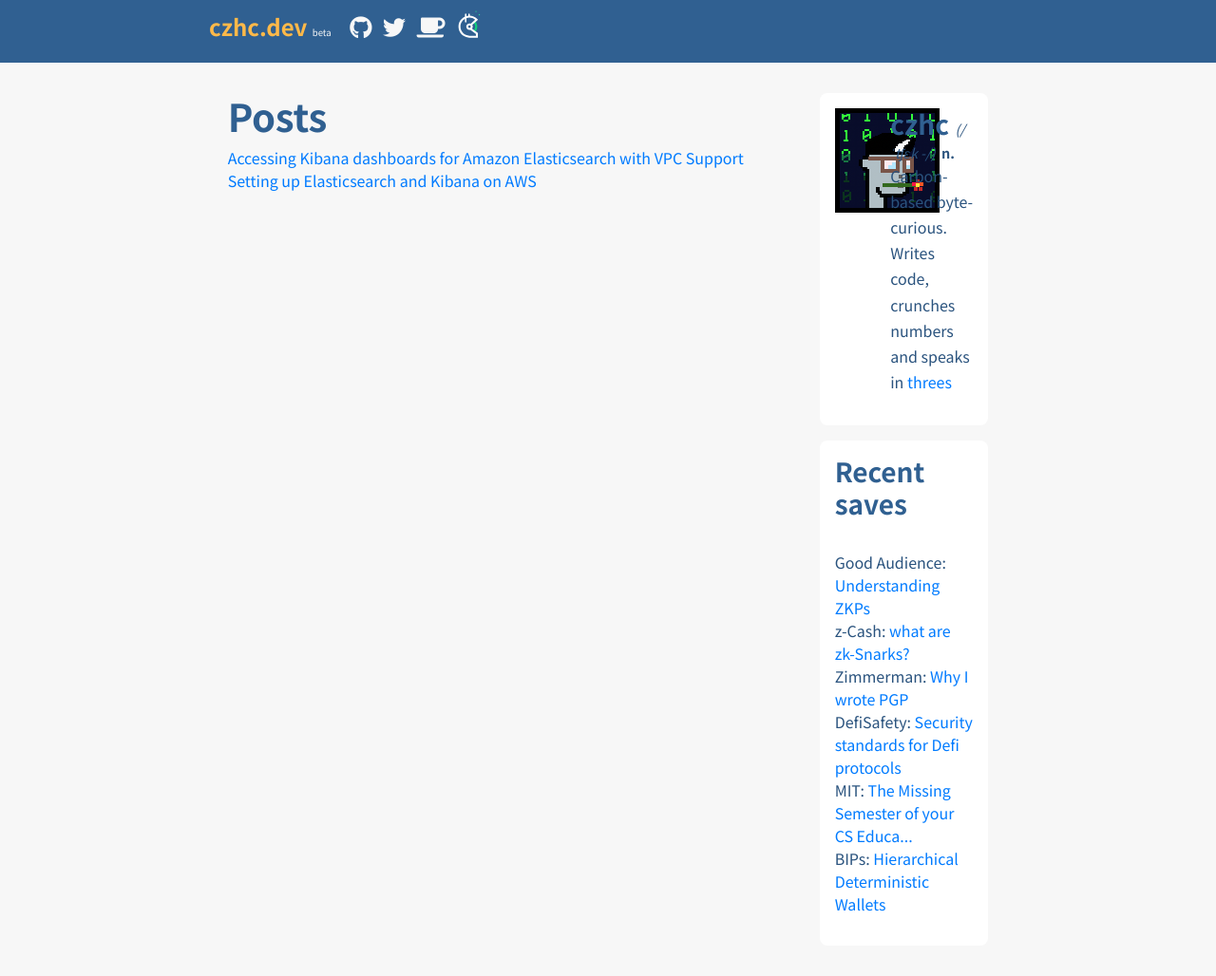
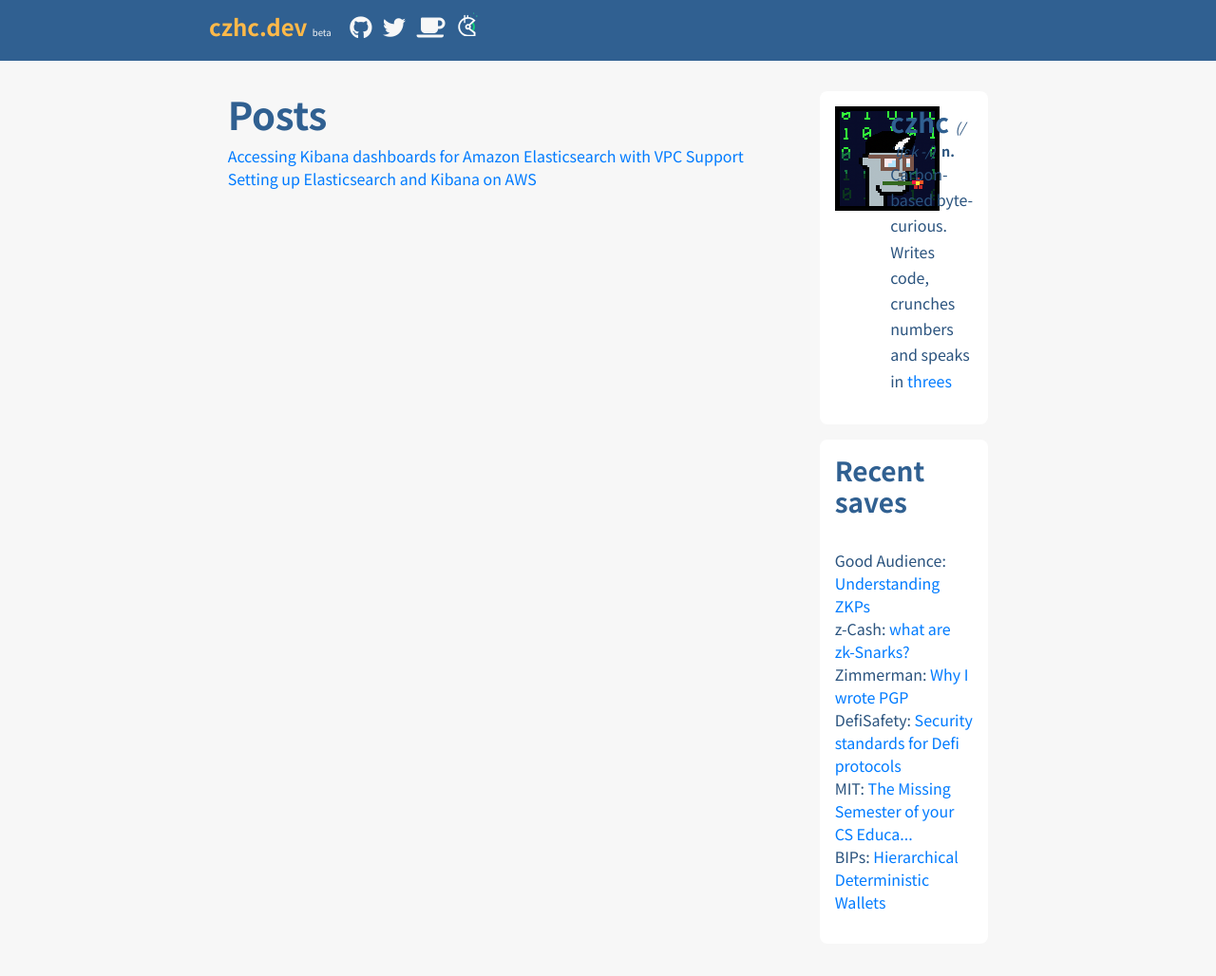
Before and after one commit to czhc/czhc.github.io, a Jekyll site: the page built from index.html, in a window 1280 px wide. Shown: the whole page at 95% size. Built offline with Jekyll 4.4.1, drawn with Linux system fonts in a browser that asks for light colours; nearby versions of some CDN libraries.

Commit message:
misc:svg looks tad too big

```diff
--- a/_includes/nav.html
+++ b/_includes/nav.html
@@ -26,7 +26,7 @@
 			</li>
 			<li class="list-inline-item">
 			  <a class='link-unstyled gitcoin' href="https://gitcoin.co/czhc">
-				<svg style="margin-bottom: 1em" width="1.8em" height="1.8em" viewBox="0 0 46 56" version="1.1" xmlns="http://www.w3.org/2000/svg" xmlns:xlink="http://www.w3.org/1999/xlink">
+				<svg style="margin-bottom: 1em" width="1.6em" height="1.6em" viewBox="0 0 46 56" version="1.1" xmlns="http://www.w3.org/2000/svg" xmlns:xlink="http://www.w3.org/1999/xlink">
 				    <g id="Page-4" stroke="none" stroke-width="1" fill="none" fill-rule="evenodd">
 				        <g id="Gitcoin_Brand_061218-(1)" transform="translate(-436.000000, -389.000000)">
 				            <g id="Group-412" transform="translate(436.000000, 389.000000)">
```
